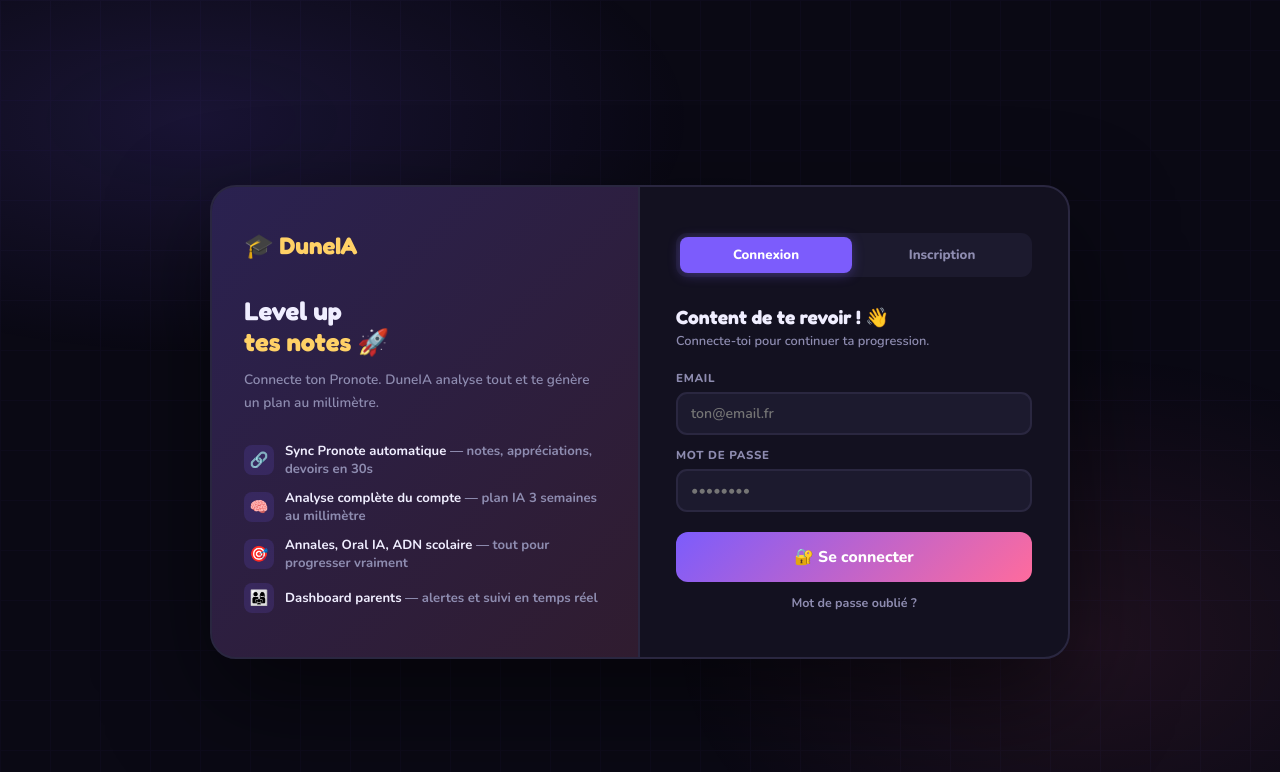
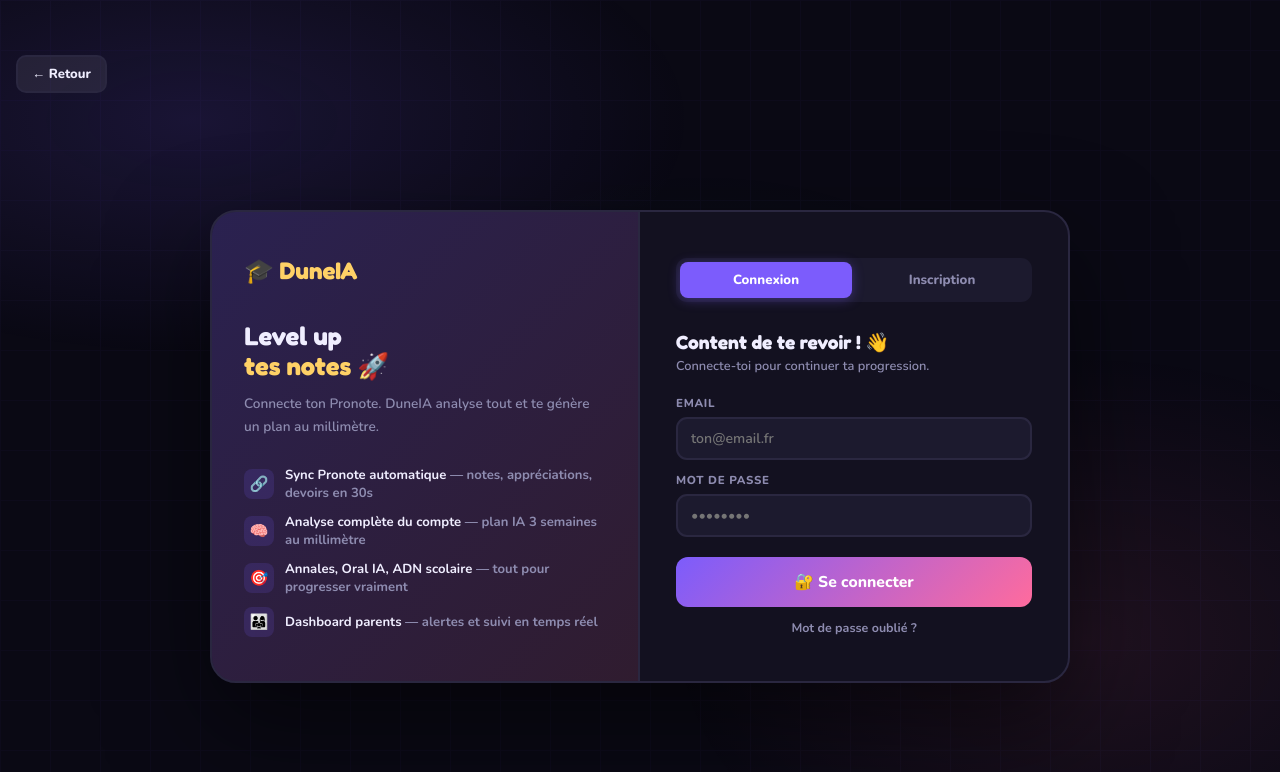
Before and after one commit to oboudri-web/duneia-frontend, a Next.js app: page /auth in a window 1280 px wide. Shown: the top 772 px of the page. Built offline with nearby package versions, Linux system fonts and the light colour scheme.

Commit message:
fix: back button auth + voir comment ca marche

```diff
--- a/app/auth/page.tsx
+++ b/app/auth/page.tsx
@@ -88,7 +88,16 @@ function AuthContent() {
   }
 
   return (
-    <div style={{minHeight:'100vh', display:'flex', alignItems:'center', justifyContent:'center', padding:'16px', paddingTop:'60px', position:'relative', zIndex:1}}>
+    <div style={{minHeight:'100vh', display:'flex', flexDirection:'column', padding:'16px', paddingTop:'55px', position:'relative', zIndex:1}}>
+      {/* Back button */}
+      <button onClick={()=>router.push('/')} style={{
+        alignSelf:'flex-start', marginBottom:'16px',
+        background:'rgba(255,255,255,0.08)', border:'2px solid #2a2740',
+        borderRadius:'10px', color:'#f0eeff', padding:'8px 14px',
+        fontFamily:'Nunito,sans-serif', fontWeight:800, fontSize:'0.82rem',
+        cursor:'pointer', display:'flex', alignItems:'center', gap:'6px'
+      }}>← Retour</button>
+      <div style={{flex:1, display:'flex', alignItems:'center', justifyContent:'center'}}>
       <style>{`
         @media (max-width: 640px) {
           .auth-grid { grid-template-columns: 1fr !important; }
@@ -250,6 +259,7 @@ function AuthContent() {
           )}
         </div>
       </div>
+      </div>
     </div>
   )
 }
--- a/app/page.tsx
+++ b/app/page.tsx
@@ -81,7 +81,7 @@ export default function Landing() {
       </div>
 
       {/* FEATURES */}
-      <div style={{padding:'80px 24px', maxWidth:'960px', margin:'0 auto'}} id="features">
+      <div id='features' style={{padding:'80px 24px', maxWidth:'960px', margin:'0 auto'}} id="features">
         <div style={{textAlign:'center', marginBottom:'50px'}}>
           <div style={{
             display:'inline-flex', alignItems:'center', gap:'6px',
```
